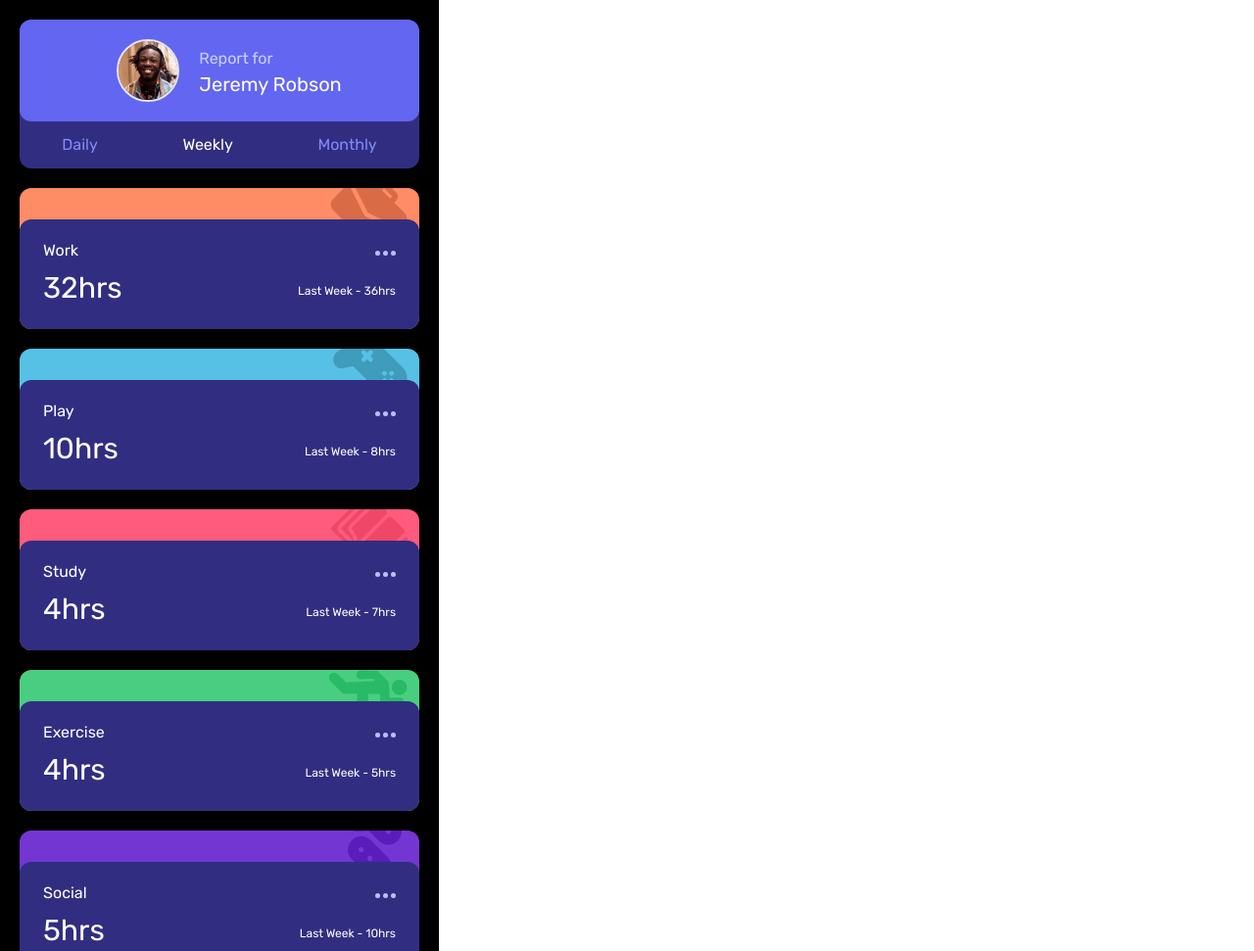
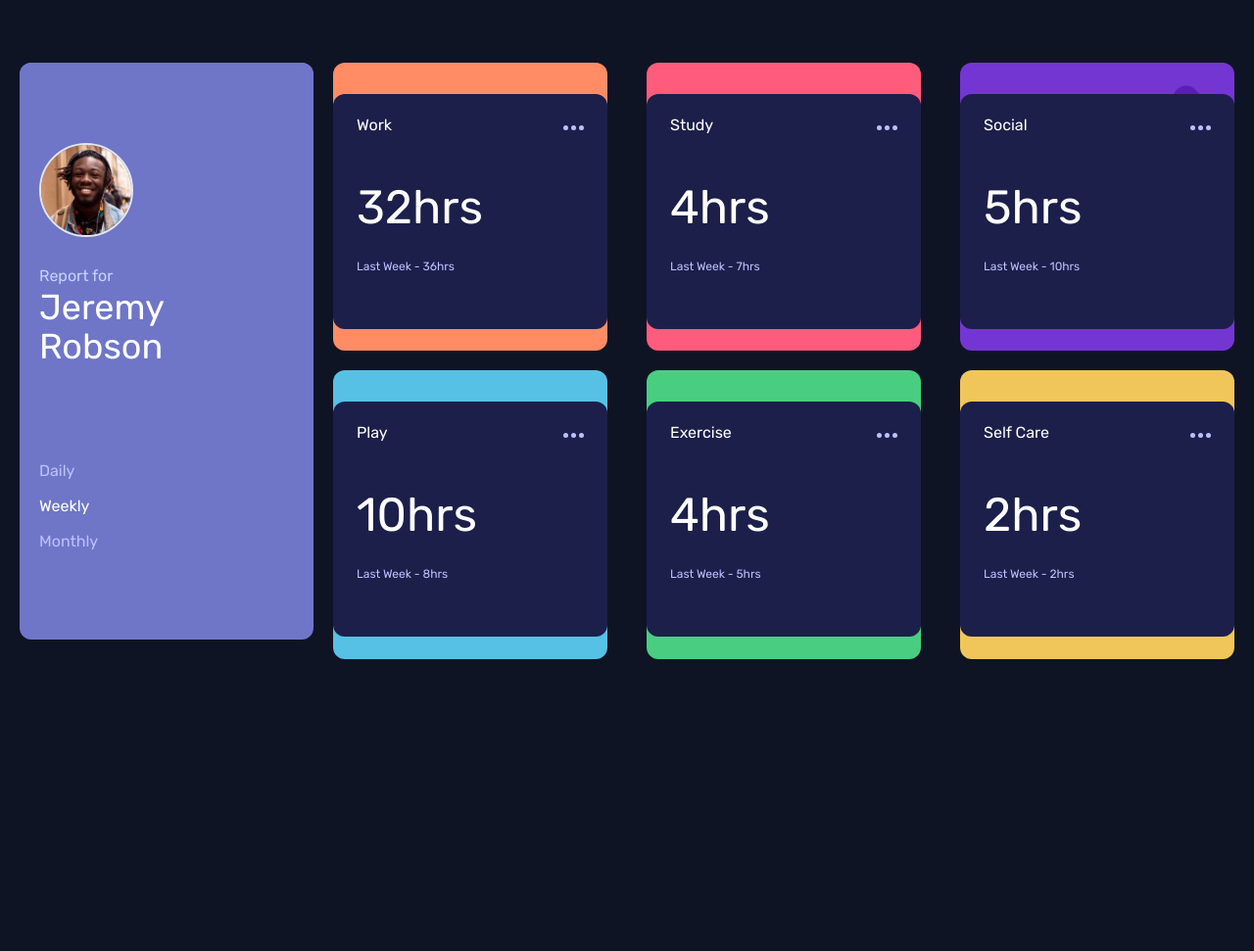
Before and after one commit to leeallen737/time-tracking-dashboard, a plain HTML site: page index.html in a window 1280 px wide. Shown: the top 971 px of the page at 98% size. After the commit the page ends 800 px from the top, so only its background shows below. Drawn offline with nearby package versions, Linux system fonts and the light colour scheme.

Commit message:
final submit before bugs test

```diff
--- a/css/style.css
+++ b/css/style.css
@@ -7,8 +7,12 @@
     font-family: 'Rubik', sans-serif;
 }
 
-html {
+html, body {
     height: 100vh;
+}
+
+#container {
+    margin: 0 auto;
 }
 
 /* # Front-end Style Guide
--- a/index.html
+++ b/index.html
@@ -11,136 +11,146 @@
 
     <title>Time-Tracking-Dashboard</title>
 </head>
-<body class="max-w-md box-border">
-    <div id="container" class="h-auto bg-black flex flex-col">
+<body class="bg-[#0f1424] lg:pt-16">
+    <div id="container" class="bg-[#0f1424] flex flex-col lg:flex-row lg:h-4/5">
 
         <!-- Profile -->
-        <div id="profile-container " class="bg-indigo-900 rounded-xl m-5 ">
-            <div id="upper-profile" class="bg-indigo-500 flex justify-center rounded-xl ">
-                <div id="img-div" class="w-16 rounded-full border-2 m-5">
+        <div desktop-div class="lg:w-1/4 lg:h-full ">
+            <div id="profile-container " class="bg-[#6f76c8] rounded-xl m-5 lg:m-0 lg:ml-5 lg:h-full">
+                <div id="upper-profile" class="bg-[#6f76c8] flex justify-center lg:flex-col lg:h-2/3 rounded-xl ">
+                    <div id="img-div" class="w-16 lg:w-24 border-2 rounded-full m-5 lg:m-0 lg:ml-5">
                         <img src="./images/image-jeremy.png "  alt="">
                     </div>
                     <div class="justify-between">
-                    <p class="pt-7 text-indigo-200">Report for</p>
-                    <p class="text-white text-xl">Jeremy Robson</p>
+                        <p class="pt-7 text-indigo-200 lg:ml-5 text-[#bdc1ff">Report for</p>
+                        <div class="flex flex-row lg:flex-col">
+                            <p class="text-white text-xl lg:ml-5 lg:text-4xl">Jeremy</p>
+                            <p class="text-white text-xl ml-1 lg:ml-5 lg:text-4xl">Robson</p>
                         </div>
                     </div>
-            <div id="lower-profile" class="flex justify-around pt-3 pb-3">
-                <p daily class="text-indigo-400 cursor-pointer">Daily</p>
-                <p weekly class="text-white cursor-pointer">Weekly</p>
-                <p monthly class="text-indigo-400 cursor-pointer">Monthly</p>
+                </div>
+                <div id="lower-profile" class="flex justify-around lg:flex-col pt-3 pb-3">
+                    <p daily class="text-[#bdc1ff] cursor-pointer lg:ml-5 lg:pb-3 hover:text-white">Daily</p>
+                    <p weekly class="text-white cursor-pointer lg:ml-5 lg:pb-3 hover:text-white">Weekly</p>
+                    <p monthly class="text-[#bdc1ff] cursor-pointer lg:ml-5 lg:pb-3 hover:text-white">Monthly</p>
+                </div>
             </div>
         </div>
 
-        <!-- time container -->
-        <div id="background-container" class="mb-5 relative rounded-xl h-36 ml-5 mr-5 bg-[#FF8C65] overflow-hidden">
-            <img src="./images/icon-work.svg" class="absolute right-0 bottom-20 right-3 z-10" alt="" srcset="">
-            <div id="timer-container" class="absolute justify-between w-full flex bg-indigo-900 rounded-xl h-60 mt-8 z-20">
-                <div id="left-content" class="gap-y-6">
+        <!-- time container-->
+        <div desktop-div class="lg:w-1/4 ">
+            <div id="background-container" class="mb-5 relative rounded-xl h-36 ml-5 mr-5 bg-[#FF8C65] overflow-hidden lg:h-1/2">
+                <img src="./images/icon-work.svg" class="absolute right-0 bottom-20 lg:bottom-44 right-3 z-10" alt="" srcset="">
+                <div id="timer-container" class="absolute lg:flex lg:flex-col w-full bg-[#1c1f4a] rounded-xl h-60 mt-8 z-20">
+                    <div id="upper-content" class="flex justify-between lg:mb-10">
                         <h6 timer-title class="text-white ml-6 mt-5">No Data</h6>
-                    <h3 current-hours class="text-white text-3xl ml-6 mt-2">No Data</h3>
-                </div>
-                <div id="right-content" class="flex items-end flex-col">
                         <div class="mr-6 mt-8">
                             <svg width="21" height="5" xmlns="http://www.w3.org/2000/svg"><path d="M2.5 0a2.5 2.5 0 1 1 0 5 2.5 2.5 0 0 1 0-5Zm8 0a2.5 2.5 0 1 1 0 5 2.5 2.5 0 0 1 0-5Zm8 0a2.5 2.5 0 1 1 0 5 2.5 2.5 0 0 1 0-5Z" fill="#BBC0FF" fill-rule="evenodd"/></svg>
                         </div>
-                    <p previous-hours class=" mr-6 mt-7 text-white text-xs">No Data</p>
+                    </div>
+                    <div id="lower-content" class="flex justify-between lg:flex-col">
+                        <h3 current-hours class="text-white text-5xl ml-6 mt-2">No Data</h3>
+                        <p previous-hours class=" mr-6 mt-7 text-[#bdc1ff] ml-6 text-xs">No Data</p>
                     </div>
 
                 </div>
             </div>
 
-        <!-- time container -->
-        <div id="background-container" class="mb-5 relative rounded-xl h-36 ml-5 mr-5 bg-[#56C1E5] overflow-hidden">
-            <img src="./images/icon-play.svg" class="absolute right-0 bottom-20 right-3 z-10" alt="" srcset="">
-            <div id="timer-container" class="absolute justify-between w-full flex bg-indigo-900 rounded-xl h-60 mt-8 z-20">
-                <div id="left-content" class="gap-y-6">
+            <!-- time container-->
+            <div id="background-container" class="mb-5 relative rounded-xl h-36 ml-5 mr-5 bg-[#56C1E5] overflow-hidden lg:h-1/2">
+                <img src="./images/icon-play.svg" class="absolute right-0 bottom-20 lg:bottom-44 right-3 z-10" alt="" srcset="">
+                <div id="timer-container" class="absolute lg:flex lg:flex-col w-full bg-[#1c1f4a] rounded-xl h-60 mt-8 z-20">
+                    <div id="upper-content" class="flex justify-between lg:mb-10">
                         <h6 timer-title class="text-white ml-6 mt-5">No Data</h6>
-                    <h3 current-hours class="text-white text-3xl ml-6 mt-2">No Data</h3>
-                </div>
-                <div id="right-content" class="flex items-end flex-col">
                         <div class="mr-6 mt-8">
                             <svg width="21" height="5" xmlns="http://www.w3.org/2000/svg"><path d="M2.5 0a2.5 2.5 0 1 1 0 5 2.5 2.5 0 0 1 0-5Zm8 0a2.5 2.5 0 1 1 0 5 2.5 2.5 0 0 1 0-5Zm8 0a2.5 2.5 0 1 1 0 5 2.5 2.5 0 0 1 0-5Z" fill="#BBC0FF" fill-rule="evenodd"/></svg>
                         </div>
-                    <p previous-hours class=" mr-6 mt-7 text-white text-xs">No Data</p>
+                    </div>
+                    <div id="lower-content" class="flex justify-between lg:flex-col">
+                        <h3 current-hours class="text-white text-5xl ml-6 mt-2">No Data</h3>
+                        <p previous-hours class=" mr-6 mt-7 text-[#bdc1ff] ml-6 text-xs">No Data</p>
                     </div>
 
                 </div>
             </div>
+        </div>
 
-        <!-- time container -->
-        <div id="background-container" class="mb-5 relative rounded-xl h-36 ml-5 mr-5 bg-[#FF5B7C] overflow-hidden">
-            <img src="./images/icon-study.svg" class="absolute right-0 bottom-20 right-3 z-10" alt="" srcset="">
-            <div id="timer-container" class="absolute justify-between w-full flex bg-indigo-900 rounded-xl h-60 mt-8 z-20">
-                <div id="left-content" class="gap-y-6">
+        <!-- time container-->
+        <div desktop-div class="lg:w-1/4">
+            <div id="background-container" class="mb-5 relative rounded-xl h-36 ml-5 mr-5 bg-[#FF5B7C] overflow-hidden lg:h-1/2">
+                <img src="./images/icon-study.svg" class="absolute right-0 bottom-20 lg:bottom-44 right-3 z-10" alt="" srcset="">
+                <div id="timer-container" class="absolute lg:flex lg:flex-col w-full bg-[#1c1f4a] rounded-xl h-60 mt-8 z-20">
+                    <div id="upper-content" class="flex justify-between lg:mb-10">
                         <h6 timer-title class="text-white ml-6 mt-5">No Data</h6>
-                    <h3 current-hours class="text-white text-3xl ml-6 mt-2">No Data</h3>
-                </div>
-                <div id="right-content" class="flex items-end flex-col">
                         <div class="mr-6 mt-8">
                             <svg width="21" height="5" xmlns="http://www.w3.org/2000/svg"><path d="M2.5 0a2.5 2.5 0 1 1 0 5 2.5 2.5 0 0 1 0-5Zm8 0a2.5 2.5 0 1 1 0 5 2.5 2.5 0 0 1 0-5Zm8 0a2.5 2.5 0 1 1 0 5 2.5 2.5 0 0 1 0-5Z" fill="#BBC0FF" fill-rule="evenodd"/></svg>
                         </div>
-                    <p previous-hours class=" mr-6 mt-7 text-white text-xs">No Data</p>
+                    </div>
+                    <div id="lower-content" class="flex justify-between lg:flex-col">
+                        <h3 current-hours class="text-white text-5xl ml-6 mt-2">No Data</h3>
+                        <p previous-hours class=" mr-6 mt-7 text-[#bdc1ff] ml-6 text-xs">No Data</p>
                     </div>
 
                 </div>
             </div>
 
 
-        <!-- time container -->
-        <div id="background-container" class="mb-5 relative rounded-xl h-36 ml-5 mr-5 bg-[#49CE81] overflow-hidden">
-            <img src="./images/icon-exercise.svg" class="absolute right-0 bottom-22 right-3 z-10" alt="" srcset="">
-            <div id="timer-container" class="absolute justify-between w-full flex bg-indigo-900 rounded-xl h-60 mt-8 z-20">
-                <div id="left-content" class="gap-y-6">
+            <!-- time container-->
+            <div id="background-container" class="mb-5 relative rounded-xl h-36 ml-5 mr-5 bg-[#49CE81] overflow-hidden lg:h-1/2">
+                <img src="./images/icon-exercise.svg" class="absolute right-0 bottom-20 lg:bottom-44 right-3 z-10" alt="" srcset="">
+                <div id="timer-container" class="absolute lg:flex lg:flex-col w-full bg-[#1c1f4a] rounded-xl h-60 mt-8 z-20">
+                    <div id="upper-content" class="flex justify-between lg:mb-10">
                         <h6 timer-title class="text-white ml-6 mt-5">No Data</h6>
-                    <h3 current-hours class="text-white text-3xl ml-6 mt-2">No Data</h3>
-                </div>
-                <div id="right-content" class="flex items-end flex-col">
                         <div class="mr-6 mt-8">
                             <svg width="21" height="5" xmlns="http://www.w3.org/2000/svg"><path d="M2.5 0a2.5 2.5 0 1 1 0 5 2.5 2.5 0 0 1 0-5Zm8 0a2.5 2.5 0 1 1 0 5 2.5 2.5 0 0 1 0-5Zm8 0a2.5 2.5 0 1 1 0 5 2.5 2.5 0 0 1 0-5Z" fill="#BBC0FF" fill-rule="evenodd"/></svg>
                         </div>
-                    <p previous-hours class=" mr-6 mt-7 text-white text-xs">No Data</p>
+                    </div>
+                    <div id="lower-content" class="flex justify-between lg:flex-col">
+                        <h3 current-hours class="text-white text-5xl ml-6 mt-2">No Data</h3>
+                        <p previous-hours class=" mr-6 mt-7 text-[#bdc1ff] ml-6 text-xs">No Data</p>
+                    </div>
+
+                </div>
+            </div>
+        </div>
+
+        <!-- time container-->
+        <div desktop-div class="lg:w-1/4">
+            <div id="background-container" class="mb-5 relative rounded-xl h-36 ml-5 mr-5 bg-[#7436D2] overflow-hidden lg:h-1/2">
+                <img src="./images/icon-social.svg" class="absolute right-0 bottom-20 lg:bottom-44 right-3 z-10" alt="" srcset="">
+                <div id="timer-container" class="absolute lg:flex lg:flex-col w-full bg-[#1c1f4a] rounded-xl h-60 mt-8 z-20">
+                    <div id="upper-content" class="flex justify-between lg:mb-10">
+                        <h6 timer-title class="text-white ml-6 mt-5">No Data</h6>
+                        <div class="mr-6 mt-8">
+                            <svg width="21" height="5" xmlns="http://www.w3.org/2000/svg"><path d="M2.5 0a2.5 2.5 0 1 1 0 5 2.5 2.5 0 0 1 0-5Zm8 0a2.5 2.5 0 1 1 0 5 2.5 2.5 0 0 1 0-5Zm8 0a2.5 2.5 0 1 1 0 5 2.5 2.5 0 0 1 0-5Z" fill="#BBC0FF" fill-rule="evenodd"/></svg>
+                        </div>
+                    </div>
+                    <div id="lower-content" class="flex justify-between lg:flex-col">
+                        <h3 current-hours class="text-white text-5xl ml-6 mt-2">No Data</h3>
+                        <p previous-hours class=" mr-6 mt-7 text-[#bdc1ff] ml-6 text-xs">No Data</p>
                     </div>
 
                 </div>
             </div>
 
-        <!-- time container -->
-        <div id="background-container" class="mb-5 relative rounded-xl h-36 ml-5 mr-5 bg-[#7436D2] overflow-hidden">
-            <img src="./images/icon-social.svg" class="absolute right-0 bottom-20 right-3 z-10" alt="" srcset="">
-            <div id="timer-container" class="absolute justify-between w-full flex bg-indigo-900 rounded-xl h-60 mt-8 z-20">
-                <div id="left-content" class="gap-y-6">
+            <!-- time container-->
+            <div id="background-container" class="mb-5 relative rounded-xl h-36 ml-5 mr-5 bg-[#F0C65A] overflow-hidden lg:h-1/2">
+                <img src="./images/icon-self-care.svg" class="absolute right-0 bottom-20 lg:bottom-44 right-3 z-10" alt="" srcset="">
+                <div id="timer-container" class="absolute lg:flex lg:flex-col w-full bg-[#1c1f4a] rounded-xl h-60 mt-8 z-20">
+                    <div id="upper-content" class="flex justify-between lg:mb-10">
                         <h6 timer-title class="text-white ml-6 mt-5">No Data</h6>
-                    <h3 current-hours class="text-white text-3xl ml-6 mt-2">No Data</h3>
-                </div>
-                <div id="right-content" class="flex items-end flex-col">
                         <div class="mr-6 mt-8">
                             <svg width="21" height="5" xmlns="http://www.w3.org/2000/svg"><path d="M2.5 0a2.5 2.5 0 1 1 0 5 2.5 2.5 0 0 1 0-5Zm8 0a2.5 2.5 0 1 1 0 5 2.5 2.5 0 0 1 0-5Zm8 0a2.5 2.5 0 1 1 0 5 2.5 2.5 0 0 1 0-5Z" fill="#BBC0FF" fill-rule="evenodd"/></svg>
                         </div>
-                    <p previous-hours class=" mr-6 mt-7 text-white text-xs">No Data</p>
+                    </div>
+                    <div id="lower-content" class="flex justify-between lg:flex-col">
+                        <h3 current-hours class="text-white text-5xl ml-6 mt-2">No Data</h3>
+                        <p previous-hours class=" mr-6 mt-7 text-[#bdc1ff] ml-6 text-xs">No Data</p>
                     </div>
 
                 </div>
             </div>
-
-        <!-- time container -->
-        <div id="background-container" class="mb-5 relative rounded-xl h-36 ml-5 mr-5 bg-[#F0C65A] overflow-hidden">
-            <img src="./images/icon-self-care.svg" class="absolute bottom-24 right-3 z-10" alt="" srcset="">
-            <div id="timer-container" class="absolute justify-between w-full flex bg-indigo-900 rounded-xl h-60 mt-8 z-20">
-                <div id="left-content" class="gap-y-6">
-                    <h6 timer-title class="text-white ml-6 mt-5">No Data</h6>
-                    <h3 current-hours class="text-white text-3xl ml-6 mt-2">No Data</h3>
         </div>
-                <div id="right-content" class="flex items-end flex-col">
-                    <div class="mr-6 mt-8">
-                        <svg width="21" height="5" xmlns="http://www.w3.org/2000/svg"><path d="M2.5 0a2.5 2.5 0 1 1 0 5 2.5 2.5 0 0 1 0-5Zm8 0a2.5 2.5 0 1 1 0 5 2.5 2.5 0 0 1 0-5Zm8 0a2.5 2.5 0 1 1 0 5 2.5 2.5 0 0 1 0-5Z" fill="#BBC0FF" fill-rule="evenodd"/></svg>
-                    </div>
-                    <p previous-hours class=" mr-6 mt-7 text-white text-xs">No Data</p>
-                </div>
-
-            </div>
-        </div>
-
     </div>
 </body>
 </html>
```
Lines whose indentation alone changed are shown as unchanged.
